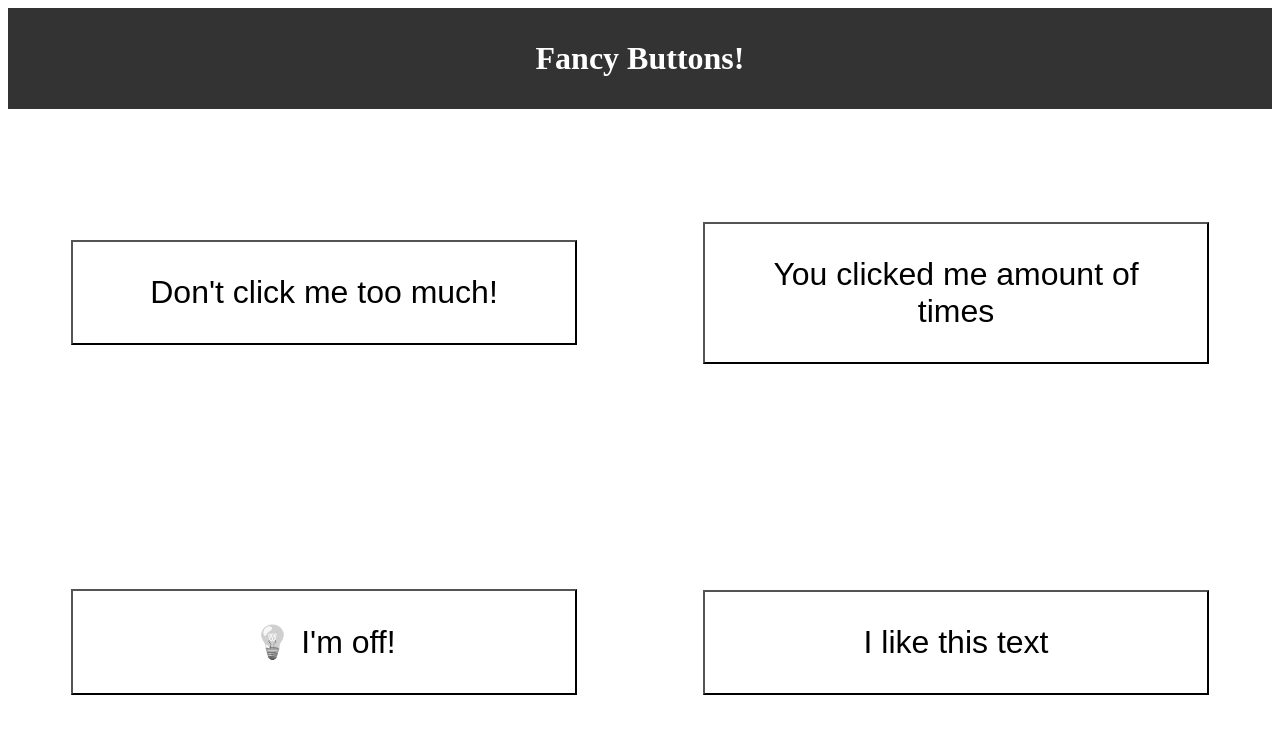
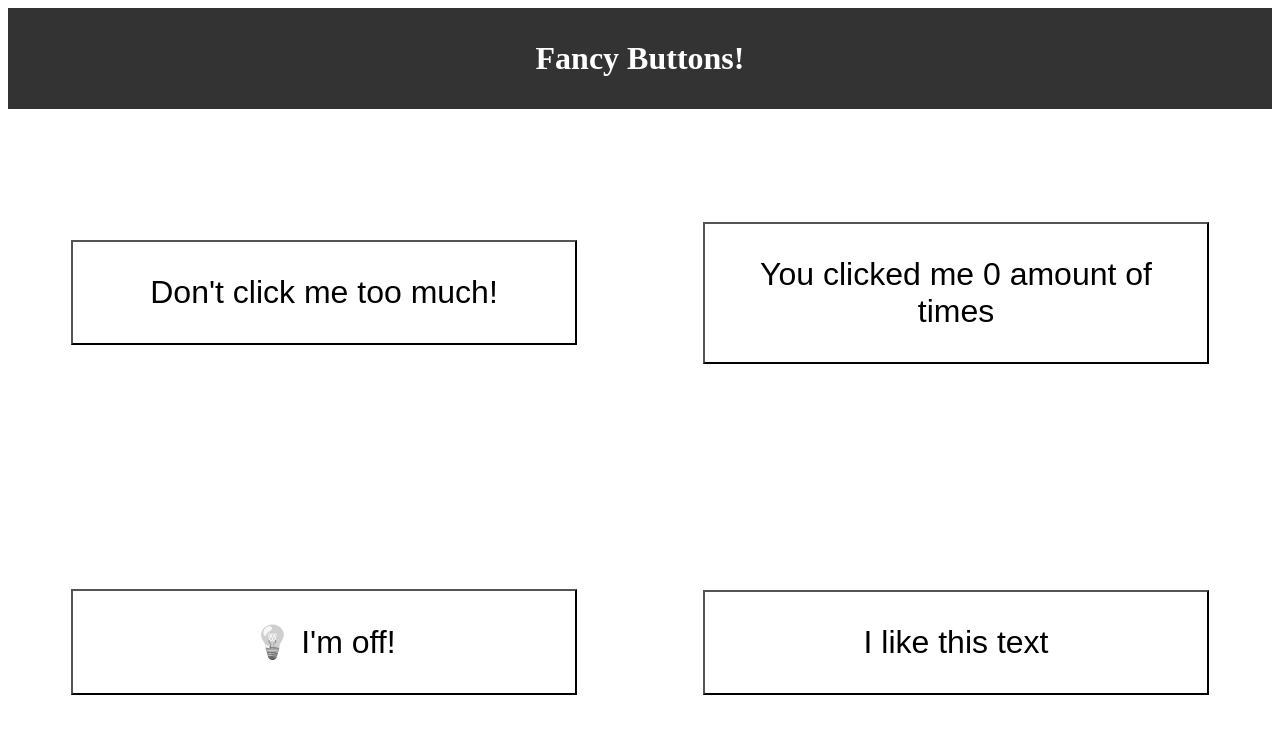
Before and after one commit to mabuzainah/fancy-buttons, a React (Create React App) app: page / in a window 1280 px wide. Shown: the top 734 px of the page. Built offline with nearby package versions, Linux system fonts and the light colour scheme.

Commit message:
Set default state of counter being 0 for CounterButton.js

```diff
--- a/src/components/CounterButton.js
+++ b/src/components/CounterButton.js
@@ -10,7 +10,7 @@ function CounterButton() {
     //a reference to get the current value of the state
     //a setter function (i.e. a way to set the reference and re-render the app)
 
-const [clickAmount, setClickAmount] = useState();
+const [clickAmount, setClickAmount] = useState(0);
 
   return (
     <button className="CounterButton">
```
